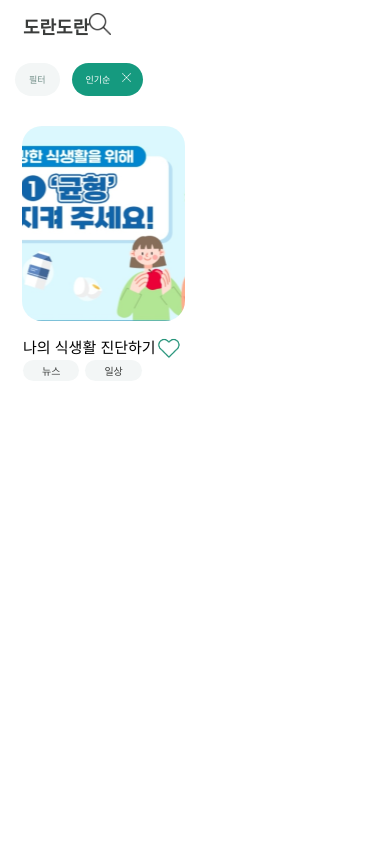
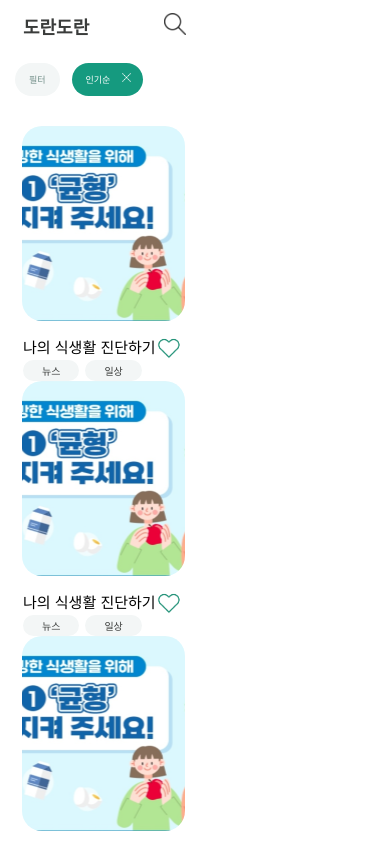
Before and after one commit to Makive-moumi/Moumi_RN, a React Native app: screen /Main in a window 390 px wide. Built offline with nearby package versions, Linux system fonts and the light colour scheme.

Commit message:
[FEAT] #2 - 도란도란 리스트 완성

```diff
--- a/app/components/DoranItem.js
+++ b/app/components/DoranItem.js
@@ -2,6 +2,7 @@
 import React, { useState } from 'react';
 import { StyleSheet, Image } from 'react-native';
 import styled from 'styled-components/native';
+import PropTypes from 'prop-types';
 
 import CategoryTag from './CategoryTag';
 
@@ -9,29 +10,40 @@ import DoranCover from '../assets/img_dorandoran_sample.png';
 import BookmarkUnselect from '../assets/ic_bookmark_unselected.png';
 import BookmarkSelect from '../assets/ic_bookmark_selected.png';
 
-const DoranItem = () => {
+const DoranItem = ({ imgUri, title, categories }) => {
   return(
     <Container>
       <Image
         style={styles.cover}
-        source={DoranCover}
+        source={imgUri}
         resizeMode="cover"/>
 
       <DoranInfo>
-        <DoranTitle>나의 식생활 진단하기</DoranTitle>
+        <DoranTitle>{title}</DoranTitle>
         <Image
           style={styles.bookmark}
           source={BookmarkUnselect}/>
       </DoranInfo>
 
       <CategoryList>
-        <CategoryTag category={"뉴스"}/>
-        <CategoryTag category={"일상"}/>
+        {categories.map((cate, idx) => (
+          <CategoryTag key={idx} category={cate}/>
+        ))}
       </CategoryList>
 
     </Container>
   );
 }
+
+DoranItem.defaultProps = {
+  imgUri: DoranCover,
+};
+
+DoranItem.propTypes = {
+  imgUri: PropTypes.string,
+  title: PropTypes.string.isRequired,
+  categories: PropTypes.array,
+};
 
 const styles = StyleSheet.create({
   cover: {
--- a/app/screens/DoranHome.js
+++ b/app/screens/DoranHome.js
@@ -1,13 +1,19 @@
 // 도란도란 메인
 import React, { useState } from 'react';
-import { StyleSheet, Image } from 'react-native';
+import { StyleSheet, Image, ScrollView } from 'react-native';
 import styled from 'styled-components/native';
 import SearchIcon from '../assets/ic_search.png';
 import { FilterLists, DoranItem } from '../components';
 
 const DoranHome = () => {
+  const demoData = [{"title": "나의 식생활 진단하기", "categories": ["뉴스", "일상"]},
+  {"title": "나의 식생활 진단하기", "categories": ["뉴스", "일상"]},
+  {"title": "나의 식생활 진단하기", "categories": ["뉴스", "일상"]}]
+
   return (
     <Container>
+      <ScrollView>
+
         <Header>
           <Title>도란도란</Title>
           <Image
@@ -20,9 +26,15 @@ const DoranHome = () => {
 
         {/* 도란도란 글 리스트 */}
         <DoranList>
-        <DoranItem/>
+          {demoData.map((demo, idx) => (
+            <DoranItem
+              key={idx}
+              title={demo.title}
+              categories={demo.categories}/>
+          ))}
         </DoranList>
 
+      </ScrollView>
     </Container>
   );
 }
@@ -57,7 +69,7 @@ const Title = styled.Text`
 
 // 도란도란 아이템
 const DoranList = styled.View`
-  margin: 30px 22px 0px 22px;
+  margin: 30px 22px 20px 22px;
 `;
 
 
```
Lines whose indentation alone changed are shown as unchanged.
